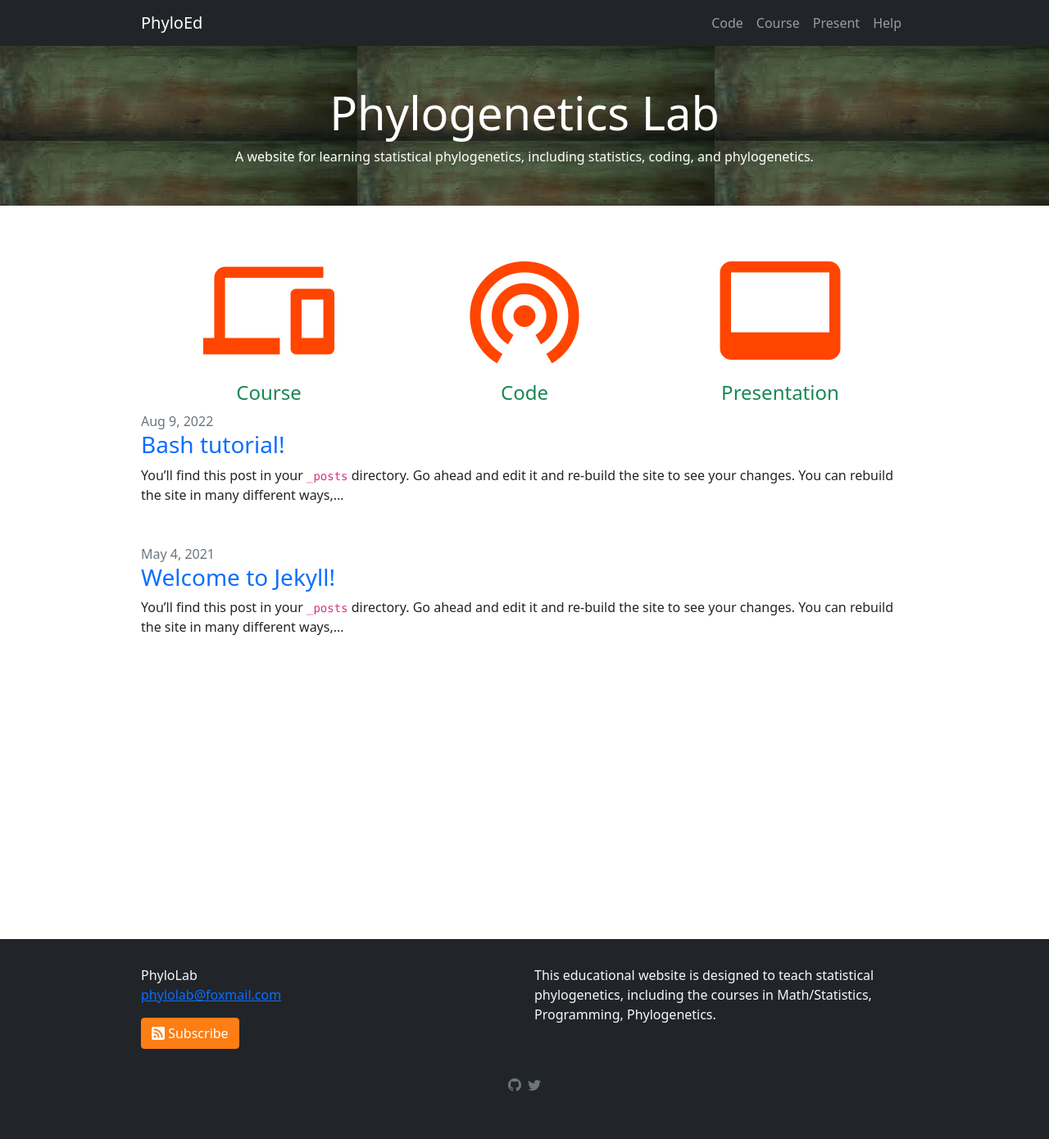
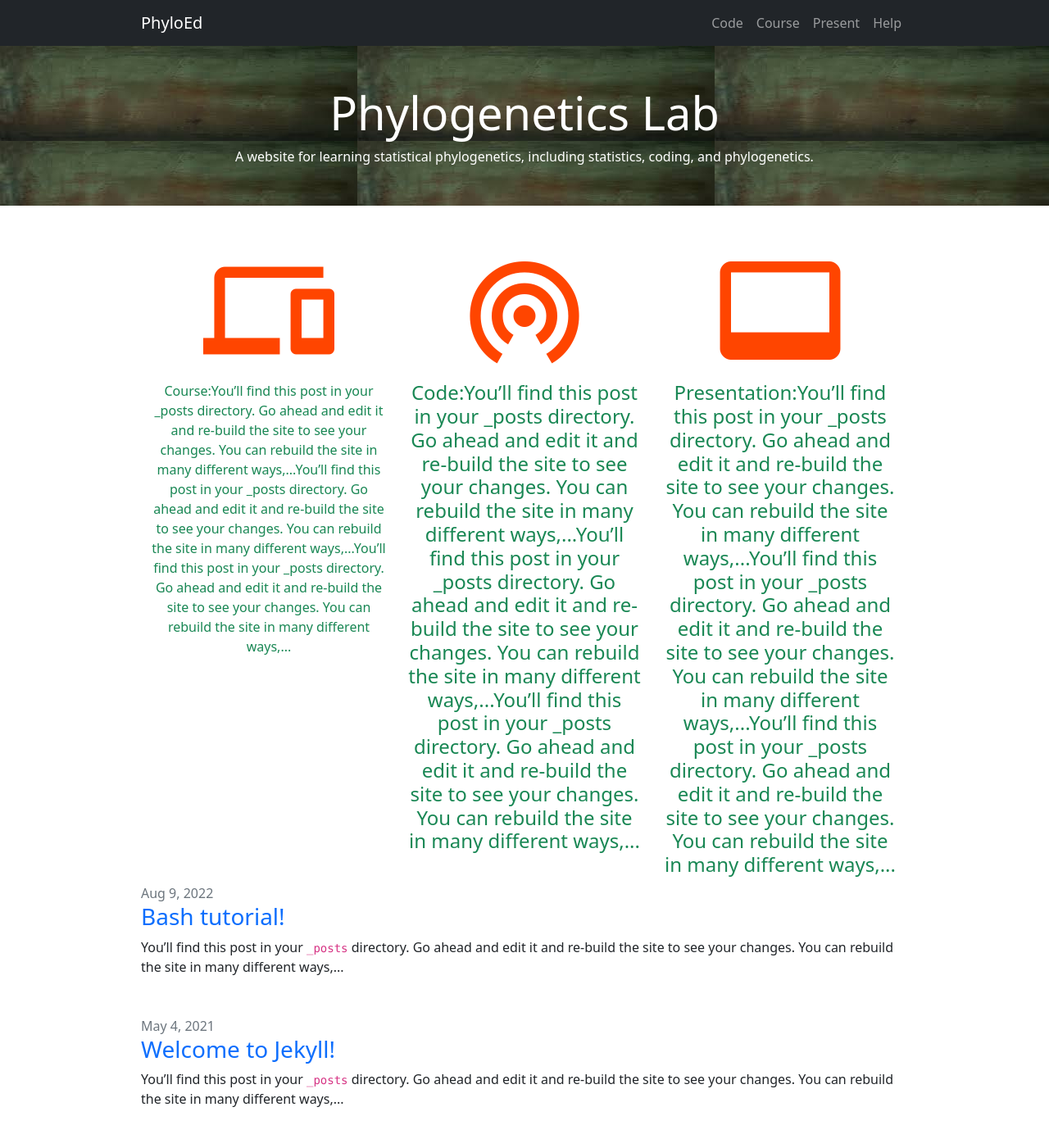
Before and after one commit to lliu1871/PhyEd, a Jekyll site: the page built from index.markdown, in a window 1280 px wide and 1400 px high. Shown: the top 1390 px of the window at 82% size. Built offline with Jekyll 4.4.1, drawn with Linux system fonts in a browser that asks for light colours.

Commit message:
Update index.markdown

```diff
--- a/index.markdown
+++ b/index.markdown
@@ -10,19 +10,19 @@ layout: home
       <a href="https://teach.phylolab.net/course">
       <i class="material-icons" style="font-size:160px;color:orangered;">devices</i>
       </a>
-      <h4>Course</h4>
+      <p>Course:You’ll find this post in your _posts directory. Go ahead and edit it and re-build the site to see your changes. You can rebuild the site in many different ways,...You’ll find this post in your _posts directory. Go ahead and edit it and re-build the site to see your changes. You can rebuild the site in many different ways,...You’ll find this post in your _posts directory. Go ahead and edit it and re-build the site to see your changes. You can rebuild the site in many different ways,...</p>
     </div>
     <div class="col-sm-4 text-center text-success">
       <a href="https://teach.phylolab.net/course">
       <i class="material-icons" style="font-size:160px;color:orangered;">wifi_tethering</i>
       </a>
-      <h4>Code</h4>
+      <h4>Code:You’ll find this post in your _posts directory. Go ahead and edit it and re-build the site to see your changes. You can rebuild the site in many different ways,...You’ll find this post in your _posts directory. Go ahead and edit it and re-build the site to see your changes. You can rebuild the site in many different ways,...You’ll find this post in your _posts directory. Go ahead and edit it and re-build the site to see your changes. You can rebuild the site in many different ways,...</h4>
     </div>
     <div class="col-sm-4 text-center text-success">
       <a href="https://teach.phylolab.net/course">
       <i class="material-icons" style="font-size:160px;color:orangered;">video_label</i>
       </a>
-      <h4>Presentation</h4>
+      <h4>Presentation:You’ll find this post in your _posts directory. Go ahead and edit it and re-build the site to see your changes. You can rebuild the site in many different ways,...You’ll find this post in your _posts directory. Go ahead and edit it and re-build the site to see your changes. You can rebuild the site in many different ways,...You’ll find this post in your _posts directory. Go ahead and edit it and re-build the site to see your changes. You can rebuild the site in many different ways,...</h4>
     </div>
   </div>
 </div>
```
